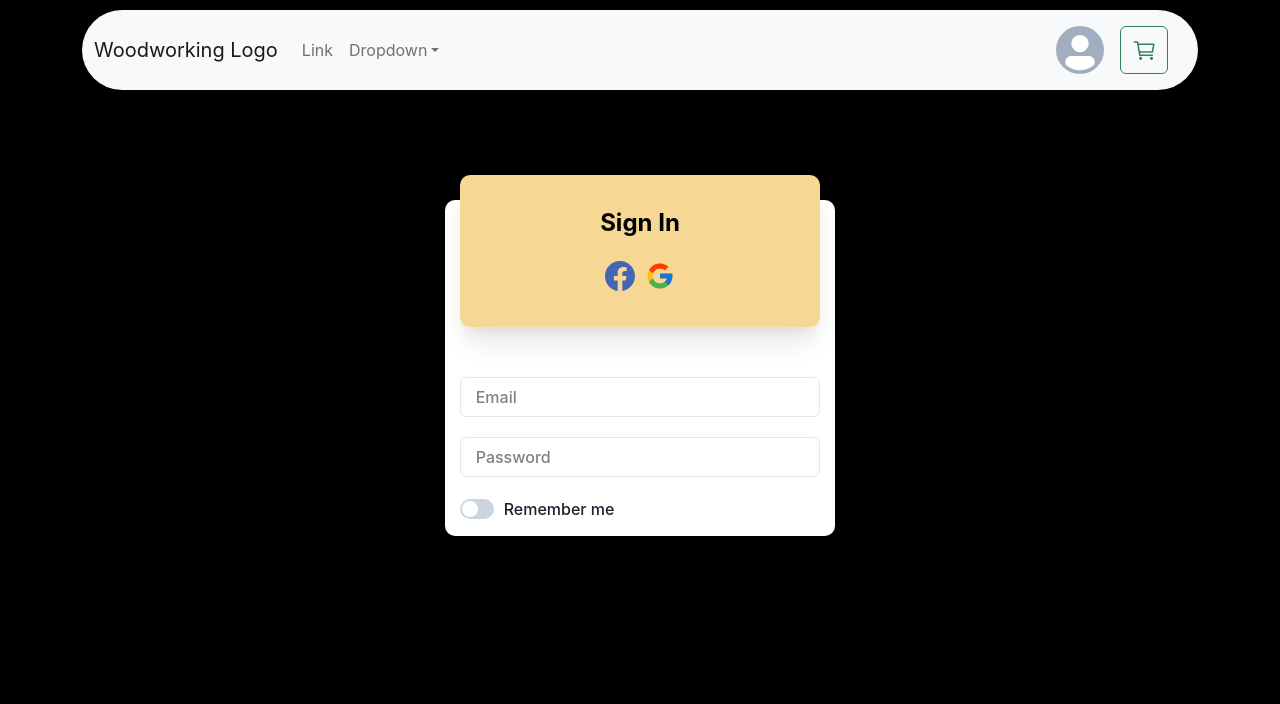
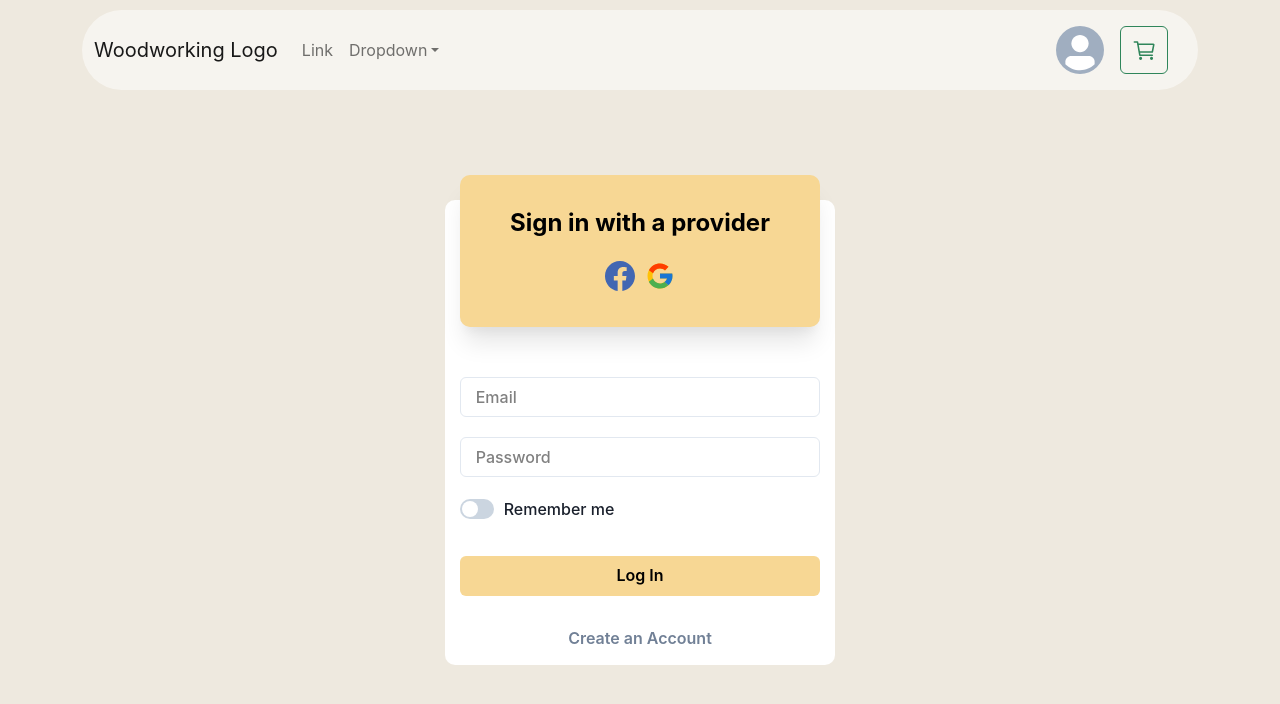
Before and after one commit to tcaish/woodworking-ecommerce, a React (Create React App) app: page /sign-in in a window 1280 px wide. Shown: the top 704 px of the page. Built offline with nearby package versions, Linux system fonts and the light colour scheme; no server answers.

Commit message:
finished sign in page

```diff
--- a/src/App.js
+++ b/src/App.js
@@ -19,6 +19,7 @@ import { setUser } from './redux/slices/userSlice';
 import Home from './routes/home/home';
 import Navigation from './routes/navigation/navigation';
 import SignIn from './routes/sign-in/sign-in';
+import SignUp from './routes/sign-up/sign-up';
 import Cart from './routes/cart/cart';
 import Profile from './routes/profile/profile';
 
@@ -35,6 +36,7 @@ function App() {
         createUserDocumentFromAuth(user);
       }
 
+      console.log(user);
       dispatch(setUser(user));
     });
   }, [dispatch]);
@@ -46,6 +48,7 @@ function App() {
         <Route path="cart" element={<Cart />} />
         <Route path="profile" element={<Profile />} />
         <Route path="sign-in" element={<SignIn />} />
+        <Route path="sign-up" element={<SignUp />} />
       </Route>
     </Routes>
   );
--- a/src/App.scss
+++ b/src/App.scss
@@ -1,3 +1,3 @@
 body {
-  background-color: black !important;
+  background-color: #eee9df !important;
 }
--- a/src/routes/navigation/navigation.jsx
+++ b/src/routes/navigation/navigation.jsx
@@ -29,7 +29,7 @@ function Navigation() {
 
   return (
     <Container>
-      <Navbar bg="light" expand="lg">
+      <Navbar expand="lg">
         <Container>
           <Link className="navbar-link" to="/">
             <Navbar.Brand>Woodworking Logo</Navbar.Brand>
--- a/src/routes/navigation/navigation.scss
+++ b/src/routes/navigation/navigation.scss
@@ -1,4 +1,5 @@
 .navbar {
+  background-color: rgba(255, 255, 255, 0.5) !important;
   border-radius: 50px;
   margin-top: 10px;
   margin-bottom: 10px;
--- a/src/routes/sign-in/sign-in.jsx
+++ b/src/routes/sign-in/sign-in.jsx
@@ -1,9 +1,16 @@
+// React
+import { useState } from 'react';
+
+// React Router
+import { Link } from 'react-router-dom';
+
 // React Icons
 import { FcGoogle } from 'react-icons/fc';
 import { BsFacebook } from 'react-icons/bs';
 
 // Chakra
 import {
+  Button,
   Center,
   FormControl,
   FormLabel,
@@ -13,22 +20,98 @@ import {
 } from '@chakra-ui/react';
 
 // Firebase
-import { signInWithGooglePopup } from '../../utils/firebase/firebase';
+import {
+  signInWithGooglePopup,
+  signInWithFacebookPopup,
+  signInWithEmailPassword
+} from '../../utils/firebase/firebase';
 
 // Styles
 import './sign-in.scss';
 
+const defaultFormInput = {
+  email: '',
+  email_missing: false,
+  password: '',
+  password_missing: false,
+  remember: false
+};
+
 function SignIn() {
+  const [formInput, setFormInput] = useState(defaultFormInput);
+  const [isLoading, setIsLoading] = useState(false);
+
+  function handleSignInErrors(err) {
+    if (
+      err.code !== 'auth/popup-closed-by-user' &&
+      err.code !== 'cancelled-popup-request'
+    ) {
+      console.log(err);
+    }
+  }
+
   async function signInViaGoogle() {
+    setIsLoading(true);
+
     await signInWithGooglePopup()
-      .then((res) => {})
+      .then((res) => {
+        setIsLoading(false);
+      })
       .catch((err) => {
-        if (
-          err.code !== 'auth/popup-closed-by-user' &&
-          err.code !== 'cancelled-popup-request'
-        ) {
-          console.log(err);
+        setIsLoading(false);
+        handleSignInErrors(err);
+      });
+  }
+
+  async function signInViaFacebook() {
+    setIsLoading(true);
+
+    await signInWithFacebookPopup()
+      .then((res) => setIsLoading(false))
+      .catch((err) => {
+        setIsLoading(false);
+        handleSignInErrors(err);
+      });
+  }
+
+  async function signInViaEmailPassword() {
+    if (!formInput.email) {
+      setFormInput({ ...formInput, email_missing: true });
+      return;
+    }
+    if (!formInput.password) {
+      setFormInput({ ...formInput, password_missing: true });
+      return;
+    }
+
+    setIsLoading(true);
+
+    await signInWithEmailPassword(formInput.email, formInput.password)
+      .then((res) => {
+        setIsLoading(false);
+        setFormInput(defaultFormInput);
+      })
+      .catch((err) => {
+        switch (err.code) {
+          case 'auth/invalid-email':
+            console.log('This email address does not match our records.');
+            break;
+          case 'auth/user-not-found':
+            console.log(
+              'This email/password combination does not match our records.'
+            );
+            break;
+          default:
+            console.log(err);
+            break;
         }
+
+        setIsLoading(false);
+        setFormInput({
+          ...formInput,
+          email_missing: false,
+          password_missing: false
+        });
       });
   }
 
@@ -37,7 +120,7 @@ function SignIn() {
       <div className="sign-in-container">
         <div className="sign-in-header-container">
           <Center>
-            <span className="sign-in-title">Sign In</span>
+            <span className="sign-in-title">Sign in with a provider</span>
           </Center>
           <Center>
             <div className="sign-in-auth-providers-container">
@@ -47,6 +130,7 @@ function SignIn() {
                 aria-label="Facebook"
                 fontSize="30px"
                 icon={<BsFacebook />}
+                onClick={signInViaFacebook}
               />
               <IconButton
                 variant="link"
@@ -60,19 +144,61 @@ function SignIn() {
         </div>
         <div className="sign-in-inputs-container">
           <FormControl variant="floating">
-            <Input type="Email" placeholder=" " size="md" required />
+            <Input
+              type="Email"
+              placeholder=" "
+              size="md"
+              value={formInput.email}
+              isInvalid={formInput.email_missing}
+              required
+              onChange={(event) =>
+                setFormInput({ ...formInput, email: event.target.value })
+              }
+            />
             <FormLabel>Email</FormLabel>
           </FormControl>
           <FormControl variant="floating">
-            <Input type="Password" placeholder=" " size="md" required />
+            <Input
+              type="Password"
+              placeholder=" "
+              size="md"
+              value={formInput.password}
+              isInvalid={formInput.password_missing}
+              required
+              onChange={(event) =>
+                setFormInput({ ...formInput, password: event.target.value })
+              }
+            />
             <FormLabel>Password</FormLabel>
           </FormControl>
           <FormControl display="flex" alignItems="center">
-            <Switch className="sign-in-switch" />
+            <Switch
+              className="sign-in-switch"
+              onChange={(event) => {
+                setFormInput({ ...formInput, remember: event.target.checked });
+              }}
+            />
             <FormLabel htmlFor="email-alerts" mb="0">
               Remember me
             </FormLabel>
           </FormControl>
+        </div>
+        <div className="sign-in-button-container">
+          <Button
+            className="log-in-button"
+            isLoading={isLoading}
+            onClick={signInViaEmailPassword}
+          >
+            Log In
+          </Button>
+        </div>
+
+        <div className="sign-in-create-account-container">
+          <Center>
+            <Link to="/sign-up">
+              <Button variant="link">Create an Account</Button>
+            </Link>
+          </Center>
         </div>
       </div>
     </Center>
--- a/src/routes/sign-in/sign-in.scss
+++ b/src/routes/sign-in/sign-in.scss
@@ -38,4 +38,24 @@
       margin-bottom: 20px;
     }
   }
+
+  .sign-in-button-container {
+    margin-top: 35px;
+
+    .log-in-button {
+      background-color: #f7d794;
+      box-shadow: 0;
+      color: black;
+      transition: box-shadow 0.4s;
+      width: 100%;
+    }
+
+    .log-in-button:hover {
+      box-shadow: rgba(100, 100, 111, 0.2) 0px 7px 29px 0px;
+    }
+  }
+
+  .sign-in-create-account-container {
+    margin-top: 30px;
+  }
 }
--- /dev/null
+++ b/src/routes/sign-up/sign-up.jsx
@@ -0,0 +1,8 @@
+// Bootstrap
+import { Container } from 'react-bootstrap';
+
+function SignUp() {
+  return <Container>Sign Up</Container>;
+}
+
+export default SignUp;
--- a/src/utils/firebase/firebase.js
+++ b/src/utils/firebase/firebase.js
@@ -3,7 +3,9 @@ import { getAnalytics } from 'firebase/analytics';
 import {
   getAuth,
   signInWithPopup,
+  signInWithEmailAndPassword,
   GoogleAuthProvider,
+  FacebookAuthProvider,
   createUserWithEmailAndPassword,
   signOut,
   onAuthStateChanged
@@ -26,13 +28,24 @@ const firebaseApp = initializeApp(firebaseConfig);
 // const analytics = getAnalytics(firebaseApp);
 getAnalytics(firebaseApp);
 
+// Auth
+export const auth = getAuth();
+
 // Auth - Google provider
-const provider = new GoogleAuthProvider();
-provider.setCustomParameters({
+const googleProvider = new GoogleAuthProvider();
+googleProvider.setCustomParameters({
   prompt: 'select_account'
 });
-export const auth = getAuth();
-export const signInWithGooglePopup = () => signInWithPopup(auth, provider);
+export const signInWithGooglePopup = () =>
+  signInWithPopup(auth, googleProvider);
+
+// Auth - Facebook provider
+const facebookProvider = new FacebookAuthProvider();
+facebookProvider.setCustomParameters({
+  display: 'popup'
+});
+export const signInWithFacebookPopup = () =>
+  signInWithPopup(auth, facebookProvider);
 
 // Auth - email and password
 export async function createAuthUserWithEmailAndPassword(email, password) {
@@ -40,6 +53,9 @@ export async function createAuthUserWithEmailAndPassword(email, password) {
 
   return await createUserWithEmailAndPassword(auth, email, password);
 }
+
+export const signInWithEmailPassword = (email, password) =>
+  signInWithEmailAndPassword(auth, email, password);
 
 export const signOutUser = async () => await signOut(auth);
 
```
Also changed, not shown: src/routes/sign-up/sign-up.scss (added).
